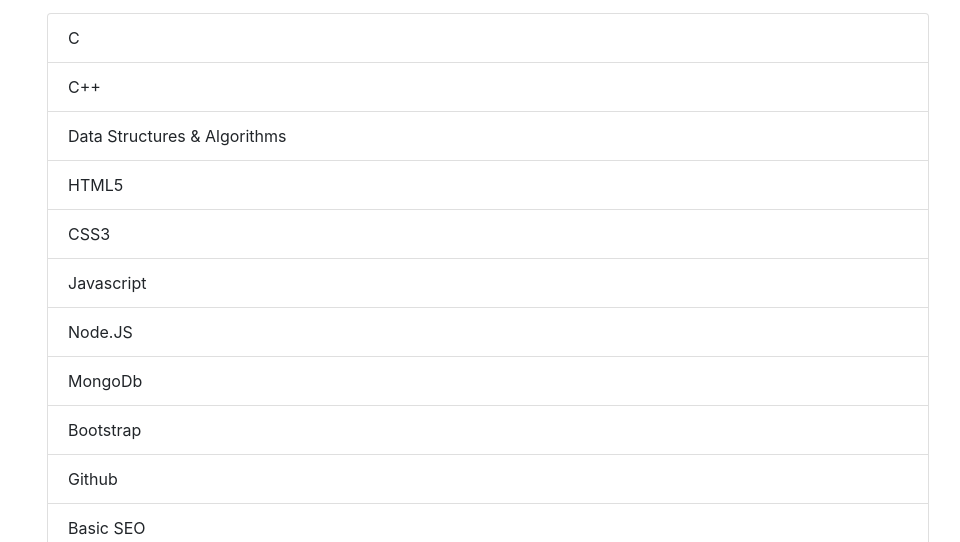
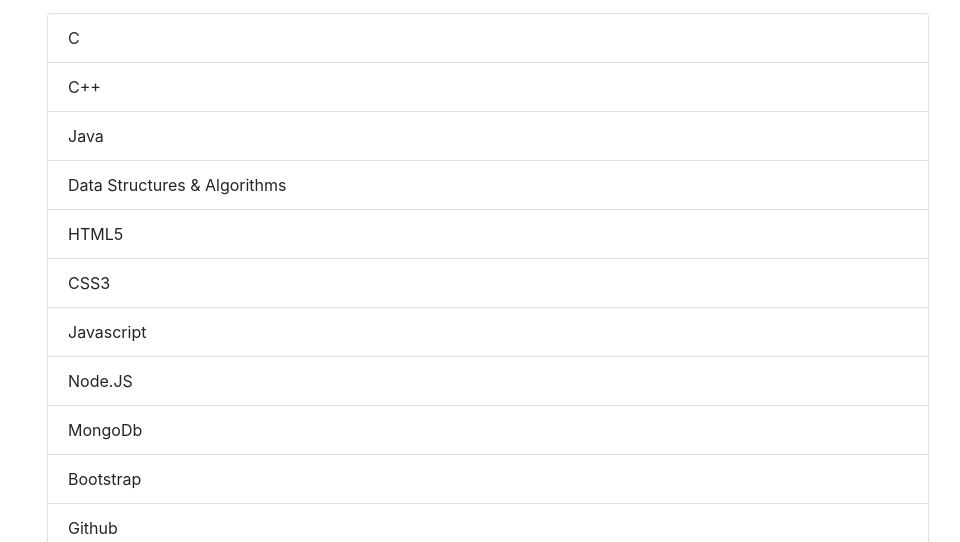
Before and after one commit to iamshubha99/shubhajitb_portfolio, a website with bundled scripts: page index.html in a window 1280 px wide. Shown: the part 1775-2317 px from the top of the page, without its empty margins (288-1248 px from the left). Built offline with nearby package versions, Linux system fonts and the light colour scheme; a web font is replaced by a local one.

Commit message:
index modified

```diff
--- a/index.html
+++ b/index.html
@@ -134,6 +134,7 @@
   <ul class="list-group">
     <li class="list-group-item">C</li>
     <li class="list-group-item">C++</li>
+    <li class="list-group-item">Java</li>
     <li class="list-group-item">Data Structures & Algorithms</li>
    <li class="list-group-item">HTML5</li>
     <li class="list-group-item">CSS3</li>
```
